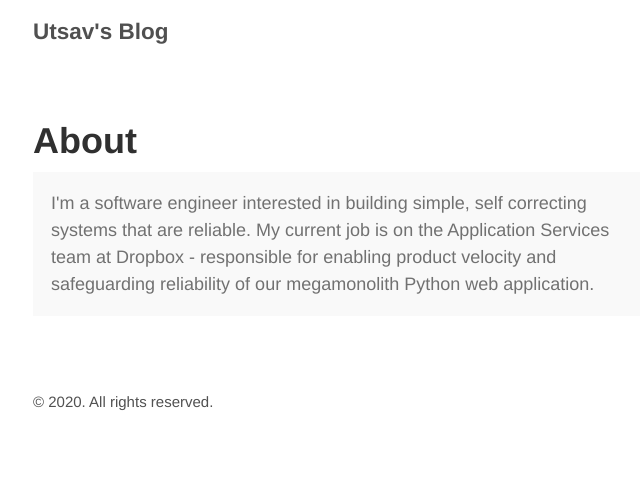
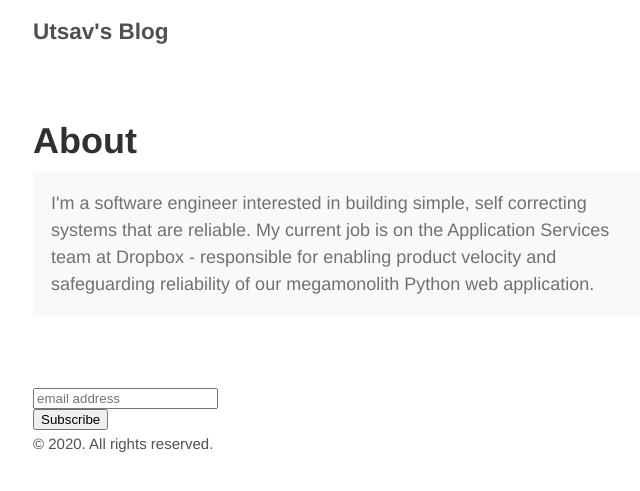
Before and after one commit to Utsav2/utsav2.github.io, a Jekyll site: the page built from about.md, in a window 1280 px wide. Shown: the top 491 px of the page, without its empty margins (292-932 px from the left). Built offline with Jekyll 4.4.1, drawn with Linux system fonts in a browser that asks for light colours; comment, search, counter and statistics services are not loaded.

Commit message:
Add to footer

```diff
--- a/_layouts/default.html
+++ b/_layouts/default.html
@@ -25,6 +25,23 @@
       </main>
 
       <footer class="footer">
+          <link href="//cdn-images.mailchimp.com/embedcode/horizontal-slim-10_7.css" rel="stylesheet" type="text/css">
+          <style type="text/css">
+            #mc_embed_signup{background:#fff; clear:left; font:14px Helvetica,Arial,sans-serif; width:100%;}
+            /* Add your own Mailchimp form style overrides in your site stylesheet or in this style block.
+               We recommend moving this block and the preceding CSS link to the HEAD of your HTML file. */
+          </style>
+          <div id="mc_embed_signup">
+          <form action="https://utsavshah.us2.list-manage.com/subscribe/post?u=f06ab3d3472646aa039f22c8d&amp;id=81b8a77c44" method="post" id="mc-embedded-subscribe-form" name="mc-embedded-subscribe-form" class="validate" target="_blank" novalidate>
+              <div id="mc_embed_signup_scroll">
+            <input type="email" value="" name="EMAIL" class="email" id="mce-EMAIL" placeholder="email address" required>
+              <!-- real people should not fill this in and expect good things - do not remove this or risk form bot signups-->
+              <div style="position: absolute; left: -5000px;" aria-hidden="true"><input type="text" name="b_f06ab3d3472646aa039f22c8d_81b8a77c44" tabindex="-1" value=""></div>
+              <div class="clear"><input type="submit" value="Subscribe" name="subscribe" id="mc-embedded-subscribe" class="button"></div>
+              </div>
+          </form>
+          </div>
+           <p/>
         <small>
           &copy; <time datetime="{{ site.time | date_to_xmlschema }}">{{ site.time | date: '%Y' }}</time>. All rights reserved.
         </small>
```
